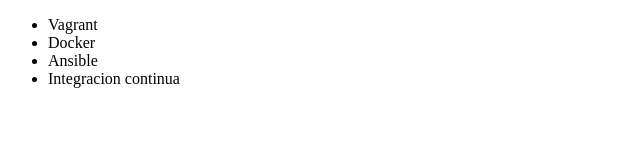
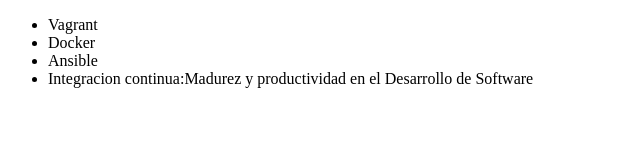
Before and after one commit to karla28h/alura-git, a plain HTML site: page index.html in a window 1280 px wide. Shown: the whole page, without its empty margins (0-640 px from the left). Drawn offline with Linux system fonts and the light colour scheme.

Commit message:
Renombrando curso de Integracion Continua

```diff
--- a/index.html
+++ b/index.html
@@ -9,7 +9,7 @@
          <li> Vagrant </li>
          <li> Docker </li>
          <li> Ansible </li>
-         <li> Integracion continua </li>
+         <li> Integracion continua:Madurez y productividad en el Desarrollo de Software</li>
      </ul>
 </body>
 </html>
```
